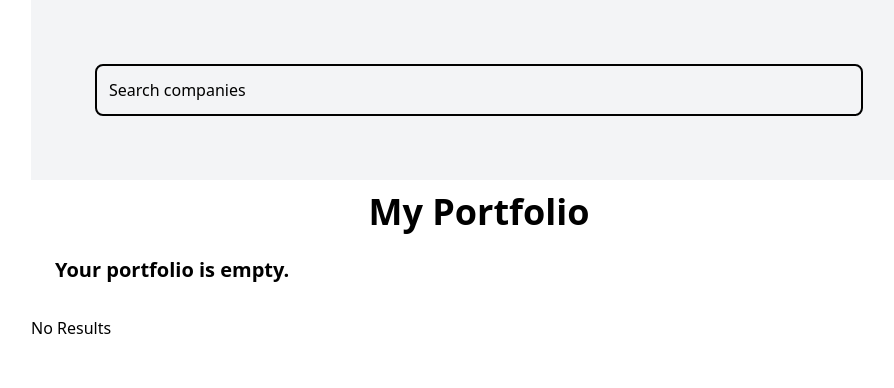
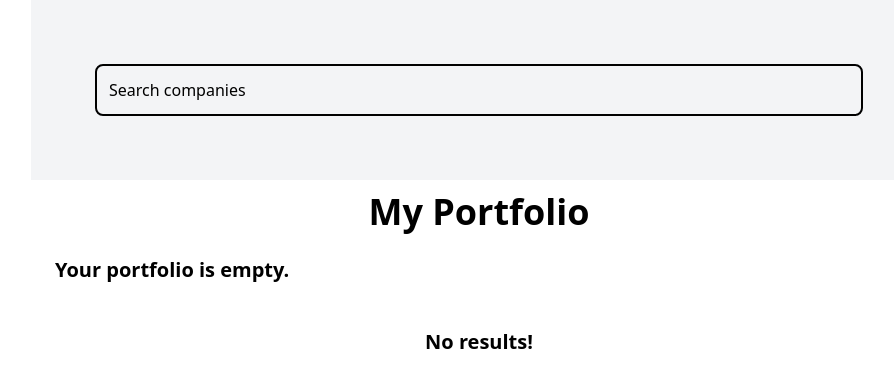
Before and after one commit to rorisangputu/Finance-App-Csharp, a React app in the folder frontend/: page / in a window 1280 px wide. Shown: the top 388 px of the page, without its empty margins (161-1055 px from the left). Built offline with nearby package versions, Linux system fonts and the light colour scheme; the HTML template or start-up script is replaced by a standard one.

Commit message:
feat: update no results message in CardList component for improved styling

```diff
--- a/frontend/src/Components/CardList/CardList.tsx
+++ b/frontend/src/Components/CardList/CardList.tsx
@@ -23,7 +23,9 @@ const CardList = ({searchResults, onPortfolioCreate}:Props) => {
                 )
             })
         ) : (
-            <h1>No Results</h1>
+            <p className="mb-3 mt-3 text-xl font-semibold text-center md:text-xl">
+                No results!
+            </p>
         ) }
     </div>
   )
```
